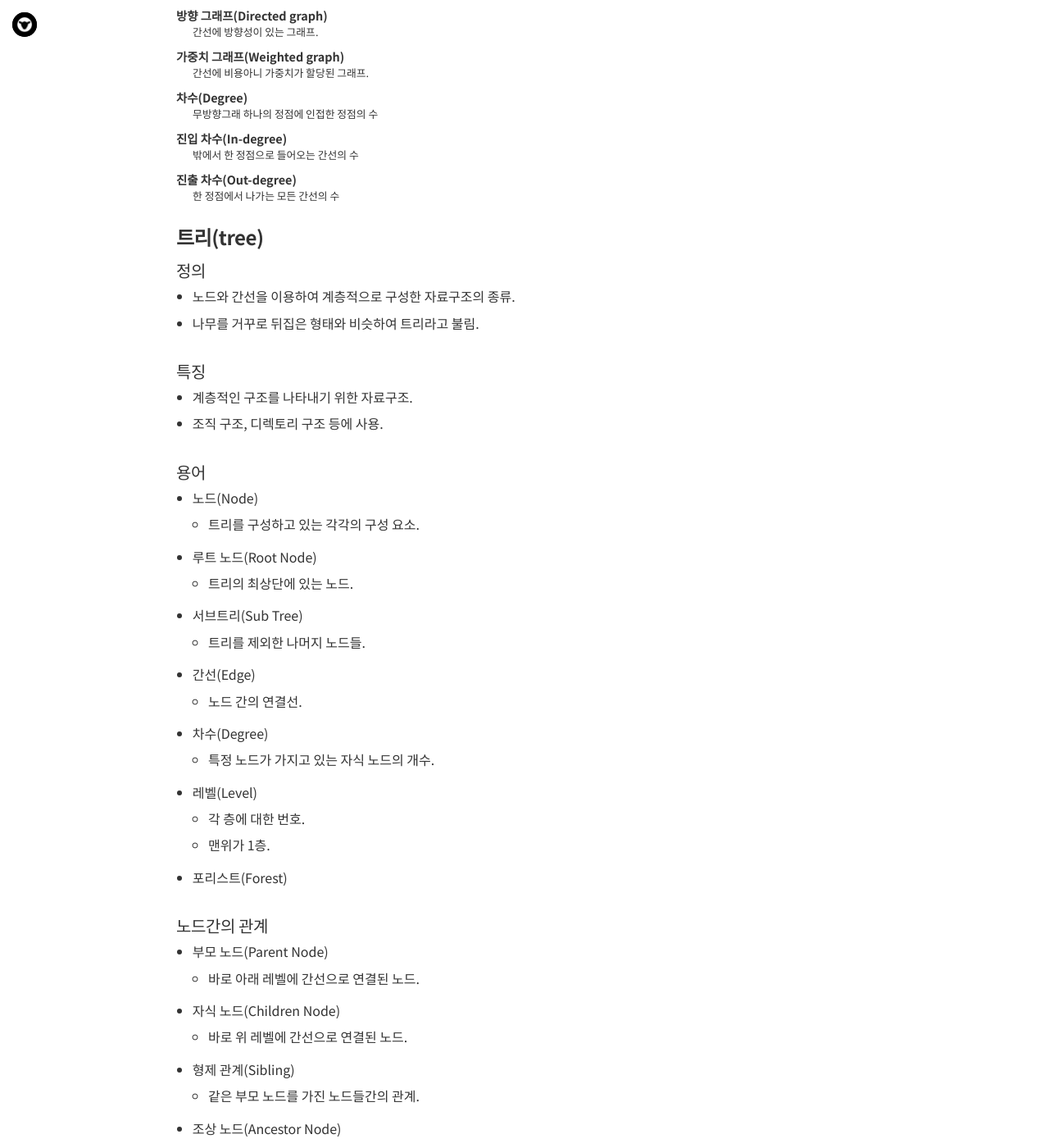
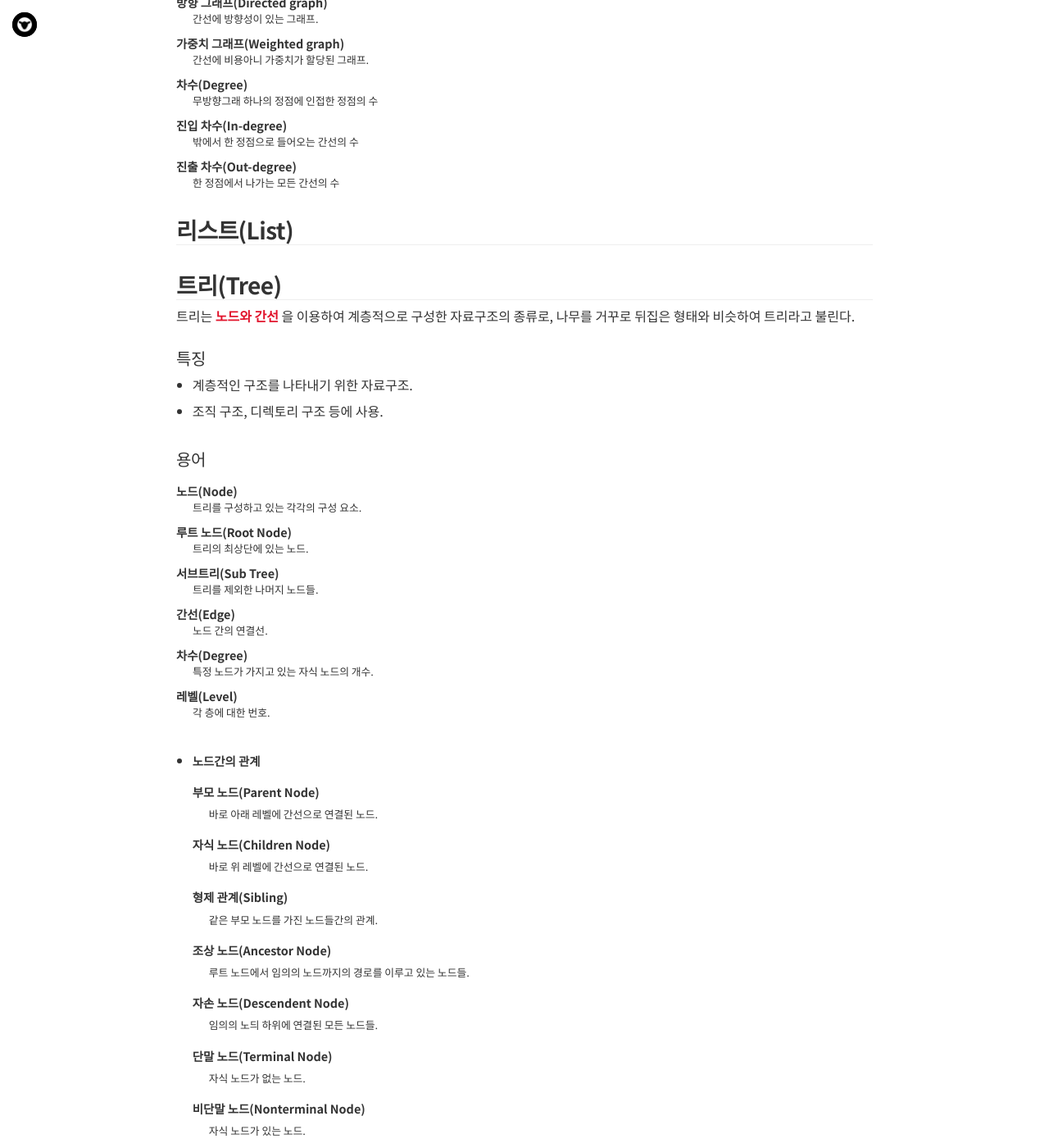
Before and after one commit to Shephexd/shephexd.github.io, a Jekyll site: the page built from _posts/2015-10-11-Data_structure.md, in a window 1280 px wide and 1400 px high, scrolled down 2703 px. Shown: the whole window at 82% size. Built offline with Jekyll 4.4.1, drawn with Linux system fonts in a browser that asks for light colours; nearby versions of some CDN libraries; some web fonts are replaced; formulas are drawn with MathJax 3; comment, search, counter and statistics services are not loaded; some of the changed text lies outside the part shown.

Commit message:
post arrangement

````diff
--- a/_posts/2015-10-11-Data_structure.md
+++ b/_posts/2015-10-11-Data_structure.md
@@ -32,12 +32,13 @@ tags:
 	약어사용은 지양
 
 ```c
-int add(ListNode *node)         // 혼동이 없는 경우
-int list_add(ListNode *node)    // 혼동이 생길 우려가 있는 경우
+int add(ListNode* node);         // 혼동이 없는 경우
+int list_add(ListNode* node);    // 혼동이 생길 우려가 있는 경우
 ```
 
 3. typedef의 사용
 	사용자 정의 데이터 타입을 정의
+
 ```c
 typedef <타입의 정의><타입 이름>;
 ```
@@ -47,7 +48,7 @@ typedef <타입의 정의><타입 이름>;
 typedef int element;
 typedef struct ListNode{
 element data;
-struct ListNode *link;
+struct ListNode* link;
 } ListNode;
 ```
 
@@ -135,65 +136,71 @@ void hanoi_tower(int n, char from, char tmp, char to){
 진출 차수(Out-degree)
 : 한 정점에서 나가는 모든 간선의 수
 
+## 리스트(List)
 
-### 트리(tree)
-#### 정의
-- 노드와 간선을 이용하여 계층적으로 구성한 자료구조의 종류.
-- 나무를 거꾸로 뒤집은 형태와 비슷하여 트리라고 불림.
+## 트리(Tree)
+트리는 **노드와 간선** 을 이용하여 계층적으로 구성한 자료구조의 종류로, 나무를 거꾸로 뒤집은 형태와 비슷하여 트리라고 불린다.
 
 #### 특징
 - 계층적인 구조를 나타내기 위한 자료구조.
 - 조직 구조, 디렉토리 구조 등에 사용.
 
 #### 용어
-- 노드(Node)
-	- 트리를 구성하고 있는 각각의 구성 요소.
-- 루트 노드(Root Node)
-	- 트리의 최상단에 있는 노드.
-- 서브트리(Sub Tree)
-	- 트리를 제외한 나머지 노드들.
-- 간선(Edge)
-	- 노드 간의 연결선.
-- 차수(Degree)
-	- 특정 노드가 가지고 있는 자식 노드의 개수.
-- 레벨(Level)
-	- 각 층에 대한 번호.
-	- 맨위가 1층.
-- 포리스트(Forest)
+노드(Node)
+: 트리를 구성하고 있는 각각의 구성 요소.
 
-#### 노드간의 관계
-- 부모 노드(Parent Node)
-	- 바로 아래 레벨에 간선으로 연결된 노드.
-- 자식 노드(Children Node)
-	- 바로 위 레벨에 간선으로 연결된 노드.
-- 형제 관계(Sibling)
-	- 같은 부모 노드를 가진 노드들간의 관계.
-- 조상 노드(Ancestor Node)
-	- 루트 노드에서 임의의 노드까지의 경로를 이루고 있는 노드들.
-- 자손 노드(Descendent Node)
-	- 임의의 노듸 하위에 연결된 모든 노드들.
-- 단말 노드(Terminal Node)
-	- 자식 노드가 없는 노드.
-- 비단말 노드(Nonterminal Node)
-	- 자식 노드가 있는 노드.
+루트 노드(Root Node)
+: 트리의 최상단에 있는 노드.
 
-#### 이진 트리
-##### 정의
-- 공집합이거나 루트의 왼쪽 서브 트리, 오른쪽 서브 트리로 구성된 노드들의 유한 집합으로 정의.
-- 이진 트리의 서브 트리들은 모두 이진 트리.
+서브트리(Sub Tree)
+: 트리를 제외한 나머지 노드들.
 
-##### 특징
+간선(Edge)
+: 노드 간의 연결선.
+
+차수(Degree)
+: 특정 노드가 가지고 있는 자식 노드의 개수.
+
+레벨(Level)
+: 각 층에 대한 번호.
+
+- 노드간의 관계
+	부모 노드(Parent Node)
+	: 바로 아래 레벨에 간선으로 연결된 노드.
+
+	자식 노드(Children Node)
+	: 바로 위 레벨에 간선으로 연결된 노드.
+
+	형제 관계(Sibling)
+	: 같은 부모 노드를 가진 노드들간의 관계.
+
+	조상 노드(Ancestor Node)
+	: 루트 노드에서 임의의 노드까지의 경로를 이루고 있는 노드들.
+
+	자손 노드(Descendent Node)
+	: 임의의 노듸 하위에 연결된 모든 노드들.
+
+	단말 노드(Terminal Node)
+	: 자식 노드가 없는 노드.
+
+	비단말 노드(Nonterminal Node)
+	: 자식 노드가 있는 노드.
+
+### 이진 트리
+**공집합** 이거나 **루트의 왼쪽 서브 트리, 오른쪽 서브 트리 로 구성된 노드들의 유한 집합** 으로 정의되며, 이진 트리의 서브 트리들은 모두 이진 트리이다.
+
+#### 특징
 - 트리 중 가장 많이 쓰이는 트리.
 - 모든 트리의 차수는 2이하.
 - 왼쪽 서브트리와 오른쪽 서브트리로 구별.
 
-##### 성질
+#### 성질
 - 루트를 제외한 나머지 노드들은 하나의 부모 노드를 가짐.
 - 부모와 자식 간에는 하나의 간선만이 존재.
 - n개의 노드를 가진 이진트리는 n-1개의 간선을 가짐.
 - 높이가 h인 이진 트리의 경우, 최대 $$2^h-1$$개의 노드를 가질 수 있다.
 
-##### 이진 트리의 분류
+#### 이진 트리의 분류
 1. 포화 이진 트리(Full binary tree)
 	- 트리의 각 레벨에 노드가 꽉 차 있는 이진 트리.
 2. 완전 이진 트리(Complete binary tree)
@@ -202,7 +209,7 @@ void hanoi_tower(int n, char from, char tmp, char to){
 3. 기타 이진 트리(ETC binary tree)
 	- 경사 이진 트리
 
-##### 이진트리의 구현
+#### 이진트리의 구현
 1. 배열 표현법
 - 포화 이진 트리나 완전 이진 트리의 경우 자주 쓰임.
 - 일반적인 이진 트리의 경우에는 메모리 공간 낭비가 심함.
@@ -214,7 +221,7 @@ void hanoi_tower(int n, char from, char tmp, char to){
 - 노드가 구조체로 구현되고, 각 노드가 포인터를 이용하여 노드와 노드를 연결.
 - 하나의 노드가 데이터를 저장하는 필드와 왼쪽, 오른쪽 자식노드를 가르키는 2개의 포인터 필드를 가짐.
 
-##### 이진 트리의 순회
+#### 이진 트리의 순회
 	순회: 이진 트리에 속하는 모든 노드를 한 번씩 방문하여 노드가 가지고 있는 데이터를 목적에 맞게 처리하는 것을 의미.
 - 전위 순회(preorder travelsal) : VLR
 	- 루트, 왼쪽 서브트리, 오른쪽 서브트리 순으로 방문.
@@ -225,38 +232,30 @@ void hanoi_tower(int n, char from, char tmp, char to){
 - 트리 레벨 순회
 	- 각 노드를 레벨순으로 검사.
 
-##### 이진 트리의 연산
+#### 이진 트리의 연산
 - 노드의 개수
 	- 순회를 통하여 전체 각 노드의 수를 합함.
 - 높이 구하기
 	- 서브 트리의 값을 비교하여 가장 큰 값을 높이로 선택.
 
-#### 이진 탐색 트리
+### 이진 탐색 트리
 	이진 트리 기반의 탐색을 위한 자료구조
 
-###### 용어
-- 탐색(Search)
-	- 집합에서 특정한 레코드를 찾아내는 작업
-- 필드(Field)
-- 테이블(Table)
-- 주요키(Primary Key)
-	- 각각의 레코드를 구분하기 위하여 사용하는 고유의 값.
-
-##### 이진 탐색 트리의 정의
+#### 이진 탐색 트리의 정의
 - 모든 노드의 키는 유일.
 - 왼쪽 서브 트리의 키들은 루트의 키보다 작음.
 - 오른쪽 서브 트리의 키들은 루트의 키보다 큼.
 - 왼쪽과 오른쪽 서브 트리도 이진 탐색 트리로 구성.
 
-##### 이진 탐색 트리의 탐색 알고리즘
+#### 이진 탐색 트리의 탐색 알고리즘
 1. 이진 탐색 트리가 공백상태이면 복귀.
 2. 키값과 현재 트리의 값이 같으면 루트를 반환.
 
-##### 이진 탐색 트리의 삽입 연산
+#### 이진 탐색 트리의 삽입 연산
 - 트리 T에 값에 대한 탐색을 먼저 수행.
 - 탐색이 실패하면 끝난 지점에 값을 삽입.
 
-##### 이진 탐색 트리의 삭제 연산
+#### 이진 탐색 트리의 삭제 연산
 1. 값을 탐색
 2. 삭제하려는 노드에 대한 검사
 	- 삭제하려는 노드가 단말노드일 경우
@@ -266,11 +265,11 @@ void hanoi_tower(int n, char from, char tmp, char to){
 	- 삭제하려는 노드가 두 개의 서브 트리를 갖는 경우
 		- 값을 삭제 후, 왼쪽 서브 트리에서 제일 큰 값 혹은 오른쪽 서브트리에서 제일 작은 값과 교환.
 
-##### 이진 탐색 트리의 분석
+#### 이진 탐색 트리의 분석
 - 이진 탐색 트리에서의 탐색, 삽입, 삭제 연산의 시간 복잡도는 트리의 높이와 같다. O(h)
 - 높이=log2n=log2 15=4
 
-### 우선순위 큐
+## 우선순위 큐
 	데이터에 우선순위를 부여하여, 우선순위에 따라 값을 보냄.
 
 | 자료 구조  | 삭제되는 요소 				|
@@ -279,41 +278,41 @@ void hanoi_tower(int n, char from, char tmp, char to){
 | 큐 | 가장 먼저 들어온 데이터  			|
 | 우선순위 큐  | 가장 우선순위가 높은 데이터   |
 
-#### 우선 순위 큐의 구현
-##### 연결 리스트를 사용
+### 우선 순위 큐의 구현
+#### 연결 리스트를 사용
 - 삽입의 시간 복잡도 O(1)
 - 삭제의 시간 복잡도 O(n)
 
-##### 히프를 사용
+#### 히프를 사용
 	히프(Heap)는 완전 이진 트리의 일종으로 우선순위 큐를 위하여 만들어진 자료구조.
 	여러 개의 값들 중에서 가장 큰값이나 가장 작은 값을 빠르게 찾아내도록 만들어진 자료구조.
 	부모 노드의 키값이 자식 노드의 키값보다 항상 큰(작은) 이진트리를 의미.
 	Key(A)>=key(B)
 	값의 중복을 허용함.
 
-###### 최대 히프(Max Heap)
+#### 최대 히프(Max Heap)
 - 부모 노드의 키 값이 자식 노드의 키 값보다 크거나 같은 완전 이진 트리.
 key(부모 노드) >= key(자식 노드)
 - 루트 노드의 값이 최댓값
 
-###### 최소 히프(Min Heap)
+#### 최소 히프(Min Heap)
 - 부모 노드의 키 값이 자식 노드의 키 값보다 작거나 같은 완전 이진 트리.
 key(부모 노드) <= key(자식 노드)
 - 루트 노드의 값이 최솟값
 
-###### 히프의 삽입 연산
+#### 히프의 삽입 연산
 - 번호 순으로 가장 마지막 위치에 새로운 값 삽입.
 - 부모노드의 값과 비교해가며, 교환을 반복 수행.
 
-###### 히프의 삭제 연산
+#### 히프의 삭제 연산
 - 루트 노드의 값을 삭제
 - 가장 밑단의 값을 루트 노드로 변경.
 - 새로운 루트 노드값에 대하여 교환을 반복 수행.
 
 시간 복잡도는 log2 n
 
-###### 허프만 코드
+#### 허프만 코드
 	각 글자의 빈도가 알려져 있는 메시지의 내용을 압축하는데 사용
 
-#### 그래프(Graph)
+### 그래프(Graph)
 	연결되어 있는 객체 간의 관계를 표현할 수 있는 자료 구조
````
Also changed, not shown: _posts/2016-04-06-Regular-Expression.md (+3 -2 lines), _posts/2016-07-28-Python_coding.md (+6 -6 lines), _posts/2016-08-07-Sorting_argorithm.md (+1 -0 lines), _posts/2016-09-14-Pattern_recognition.md (+141 -27 lines), _posts/2016-09-22-Tensorflow_MNIST.md (added, +55 -0 lines), assets/post_images/pattern_recognition/feature_graph.png (added).
